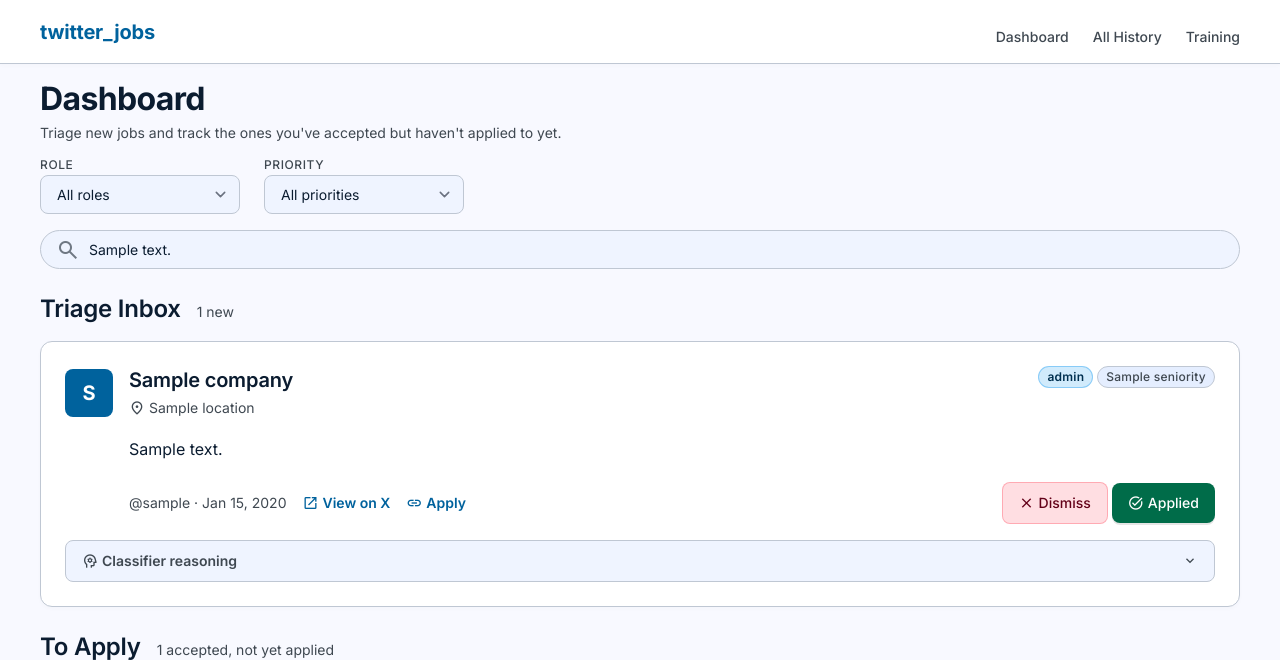
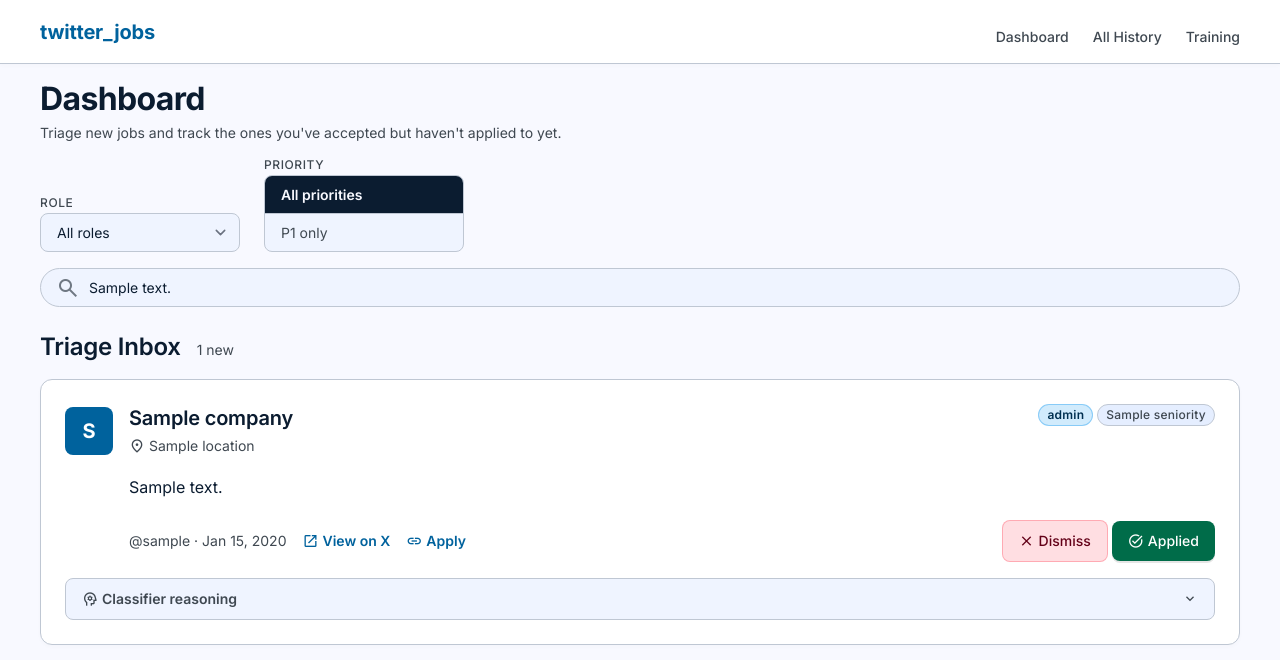
Before and after one commit to mlboryczka/twitter_jobs, a FastAPI app: template src/twitter_jobs/web/templates/dashboard.html in a window 1280 px wide. Shown: the top 660 px of the page. Run offline with FastAPI, Linux system fonts and the light colour scheme; the template is opened without the code that fills it: most values are stand-ins (such as "Sample title", 1, 10 or a date in 2020); parts of the project's set-up code (start-up, migrations or seed data) failed here and were passed over; some libraries are stand-ins or nearby versions.

Commit message:
Priority filter as a vertical category list, not a dropdown

```diff
--- a/src/twitter_jobs/web/templates/dashboard.html
+++ b/src/twitter_jobs/web/templates/dashboard.html
@@ -21,13 +21,15 @@
           {% endfor %}
         </select>
       </label>
-      <label class="flex flex-col gap-xs min-w-[200px]">
+      <div class="flex flex-col gap-xs min-w-[200px]">
         <span class="text-label-sm text-on-surface-variant uppercase tracking-wider">Priority</span>
-        <select name="priority" onchange="this.form.submit()" class="px-md py-sm bg-surface-container-low border border-outline-variant rounded-lg text-body-md text-on-background focus:border-primary focus:ring-1 focus:ring-primary outline-none">
-          <option value="" {% if not active_priority %}selected{% endif %}>All priorities</option>
-          <option value="1" {% if active_priority == '1' %}selected{% endif %}>P1 only</option>
-        </select>
-      </label>
+        <nav class="flex flex-col bg-surface-container-low border border-outline-variant rounded-lg overflow-hidden">
+          <a href="/{% if active_role %}?role={{ active_role }}{% endif %}{% if text_query %}{{ '&' if active_role else '?' }}q={{ text_query }}{% endif %}"
+             class="px-md py-sm text-body-md transition-colors {% if not active_priority %}bg-on-background text-background font-semibold{% else %}text-on-surface-variant hover:bg-surface-container{% endif %}">All priorities</a>
+          <a href="/?priority=1{% if active_role %}&role={{ active_role }}{% endif %}{% if text_query %}&q={{ text_query }}{% endif %}"
+             class="px-md py-sm text-body-md border-t border-outline-variant transition-colors {% if active_priority == '1' %}bg-secondary-container text-on-secondary-container font-semibold{% else %}text-on-surface-variant hover:bg-surface-container{% endif %}">P1 only</a>
+        </nav>
+      </div>
     </div>
     <div class="relative">
       <span class="material-symbols-outlined absolute left-md top-1/2 -translate-y-1/2 text-outline">search</span>
```
